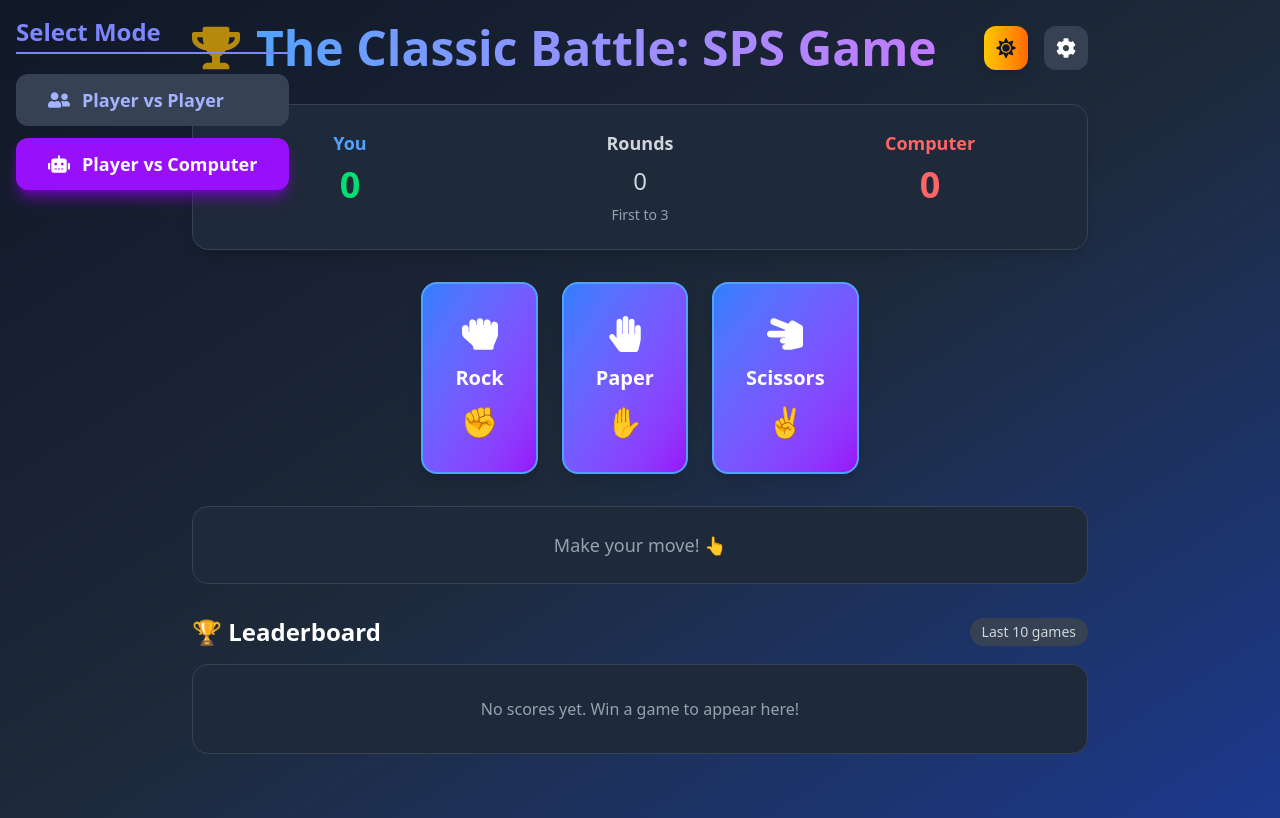
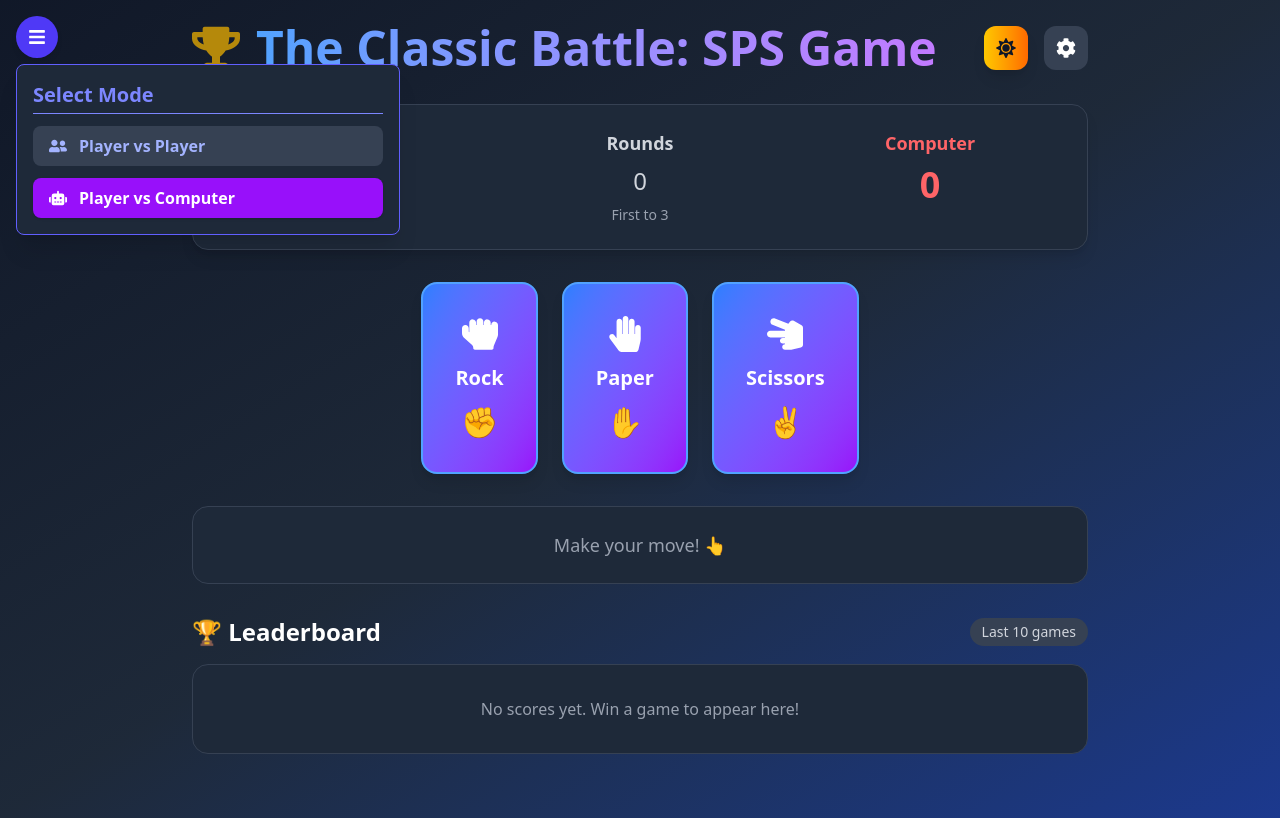
Before and after one commit to Ayush0115D/SPS-Game, a React (Vite) app: page / in a window 1280 px wide. Built offline with nearby package versions, Linux system fonts and the light colour scheme.

Commit message:
fix ui issue

```diff
--- a/src/Components/GameModeSelector.jsx
+++ b/src/Components/GameModeSelector.jsx
@@ -1,8 +1,8 @@
 import React, { useState } from "react";
-import { FaUserFriends, FaRobot } from "react-icons/fa";
-import { FaCheck, FaTimes } from "react-icons/fa";
+import { FaUserFriends, FaRobot, FaCheck, FaTimes, FaBars } from "react-icons/fa";
 
 export default function GameModeSelector({ mode, onChangeMode, darkMode, onSetNames }) {
+  const [showPanel, setShowPanel] = useState(true);
   const [showInputs, setShowInputs] = useState(false);
   const [player1, setPlayer1] = useState("");
   const [player2, setPlayer2] = useState("");
@@ -13,20 +13,33 @@ export default function GameModeSelector({ mode, onChangeMode, darkMode, onSetNa
   };
 
   return (
+    <>
+      {/* Toggle Button - Always visible */}
+      <button
+        onClick={() => setShowPanel((prev) => !prev)}
+        className="fixed top-4 left-4 z-50 bg-indigo-600 text-white p-2 rounded-full shadow-md hover:bg-indigo-700 transition-all sm:p-3"
+        title={showPanel ? "Hide mode panel" : "Show mode panel"}
+      >
+        <FaBars size={18} />
+      </button>
+
+      {/* Panel */}
+      {showPanel && (
         <div
-      className="fixed top-4 left-4 z-50 flex flex-col animate-fadeIn"
-      style={{ animationDuration: "0.5s" }}
+          className={`fixed top-16 left-4 z-40 w-[85vw] max-w-xs sm:max-w-sm p-4 rounded-lg shadow-xl animate-fadeIn flex flex-col gap-3 ${
+            darkMode ? "bg-gray-800 border border-indigo-500" : "bg-gray-100 border border-indigo-700"
+          }`}
+          style={{ animationDuration: "0.4s" }}
         >
           <h3
-        className={`font-extrabold text-2xl select-none mb-5 border-b-2 pb-1 ${
-          darkMode
-            ? "text-indigo-400 border-indigo-400"
-            : "text-indigo-700 border-indigo-700"
+            className={`font-extrabold text-lg sm:text-xl select-none border-b pb-1 ${
+              darkMode ? "text-indigo-400 border-indigo-400" : "text-indigo-700 border-indigo-700"
             }`}
           >
             Select Mode
           </h3>
 
+          {/* PvP Button */}
           <button
             onClick={() => {
               onChangeMode("pvp");
@@ -35,22 +48,21 @@ export default function GameModeSelector({ mode, onChangeMode, darkMode, onSetNa
               setPlayer2("");
             }}
             className={`
-          flex items-center gap-3 px-8 py-3 rounded-xl font-bold text-lg transition-transform duration-200 ease-in-out
-          transform focus:outline-none
+              w-full flex items-center gap-3 px-4 py-2 rounded-lg font-bold text-sm sm:text-base transition
               ${
                 mode === "pvp"
-              ? "bg-indigo-600 text-white shadow-lg shadow-indigo-700/70"
+                  ? "bg-indigo-600 text-white shadow"
                   : darkMode
-              ? "bg-gray-700 text-indigo-300 hover:bg-indigo-600 hover:text-white hover:shadow-lg hover:shadow-indigo-600/70"
-              : "bg-gray-300 text-indigo-700 hover:bg-indigo-500 hover:text-white hover:shadow-lg hover:shadow-indigo-500/60"
+                  ? "bg-gray-700 text-indigo-300 hover:bg-indigo-600 hover:text-white"
+                  : "bg-gray-300 text-indigo-700 hover:bg-indigo-500 hover:text-white"
               }
-          hover:scale-110 focus:scale-110 mb-3
             `}
           >
-        <FaUserFriends size={22} />
+            <FaUserFriends size={18} />
             Player vs Player
           </button>
 
+          {/* PvC Button */}
           <button
             onClick={() => {
               onChangeMode("pvc");
@@ -59,56 +71,56 @@ export default function GameModeSelector({ mode, onChangeMode, darkMode, onSetNa
               setPlayer2("Computer");
             }}
             className={`
-          flex items-center gap-3 px-8 py-3 rounded-xl font-bold text-lg transition-transform duration-200 ease-in-out
-          transform focus:outline-none
+              w-full flex items-center gap-3 px-4 py-2 rounded-lg font-bold text-sm sm:text-base transition
               ${
                 mode === "pvc"
-              ? "bg-purple-600 text-white shadow-lg shadow-purple-700/70"
+                  ? "bg-purple-600 text-white shadow"
                   : darkMode
-              ? "bg-gray-700 text-purple-300 hover:bg-purple-600 hover:text-white hover:shadow-lg hover:shadow-purple-600/70"
-              : "bg-gray-300 text-purple-700 hover:bg-purple-500 hover:text-white hover:shadow-lg hover:shadow-purple-500/60"
+                  ? "bg-gray-700 text-purple-300 hover:bg-purple-600 hover:text-white"
+                  : "bg-gray-300 text-purple-700 hover:bg-purple-500 hover:text-white"
               }
-          hover:scale-110 focus:scale-110
             `}
           >
-        <FaRobot size={22} />
+            <FaRobot size={18} />
             Player vs Computer
           </button>
 
-      {/* Name input section */}
+          {/* Name Input Section */}
           {showInputs && (
             <div
-          className={`mt-4 p-4 rounded-xl border ${
-            darkMode ? "border-indigo-500 bg-gray-800" : "border-indigo-700 bg-gray-100"
+              className={`mt-3 p-3 rounded-lg ${
+                darkMode ? "bg-gray-900 border border-indigo-500" : "bg-white border border-indigo-700"
               }`}
             >
-          <h4 className="font-bold text-lg mb-2">Player Names</h4>
+              <h4 className="font-bold text-sm mb-2">Player Names</h4>
+
               <input
                 type="text"
                 placeholder="Player 1"
                 value={player1}
                 onChange={(e) => setPlayer1(e.target.value)}
-            className="w-full mb-2 px-3 py-2 rounded-lg border focus:outline-none"
+                className="w-full mb-2 px-3 py-2 rounded-md border focus:outline-none text-sm"
               />
+
               <input
                 type="text"
                 placeholder={mode === "pvp" ? "Player 2" : "Computer"}
                 value={player2}
                 onChange={(e) => setPlayer2(e.target.value)}
-            disabled={mode === "pvc"} // Computer name fixed
-            className="w-full mb-2 px-3 py-2 rounded-lg border focus:outline-none"
+                disabled={mode === "pvc"}
+                className="w-full mb-2 px-3 py-2 rounded-md border focus:outline-none text-sm disabled:opacity-50"
               />
 
               <div className="flex justify-end gap-2 mt-2">
                 <button
                   onClick={() => setShowInputs(false)}
-              className="px-3 py-2 bg-red-500 text-white rounded-lg"
+                  className="px-3 py-1 bg-red-500 text-white rounded-md text-sm"
                 >
                   <FaTimes />
                 </button>
                 <button
                   onClick={handleConfirm}
-              className="px-3 py-2 bg-green-500 text-white rounded-lg"
+                  className="px-3 py-1 bg-green-500 text-white rounded-md text-sm"
                 >
                   <FaCheck />
                 </button>
@@ -116,5 +128,7 @@ export default function GameModeSelector({ mode, onChangeMode, darkMode, onSetNa
             </div>
           )}
         </div>
+      )}
+    </>
   );
 }
```
Lines whose indentation alone changed are shown as unchanged.
